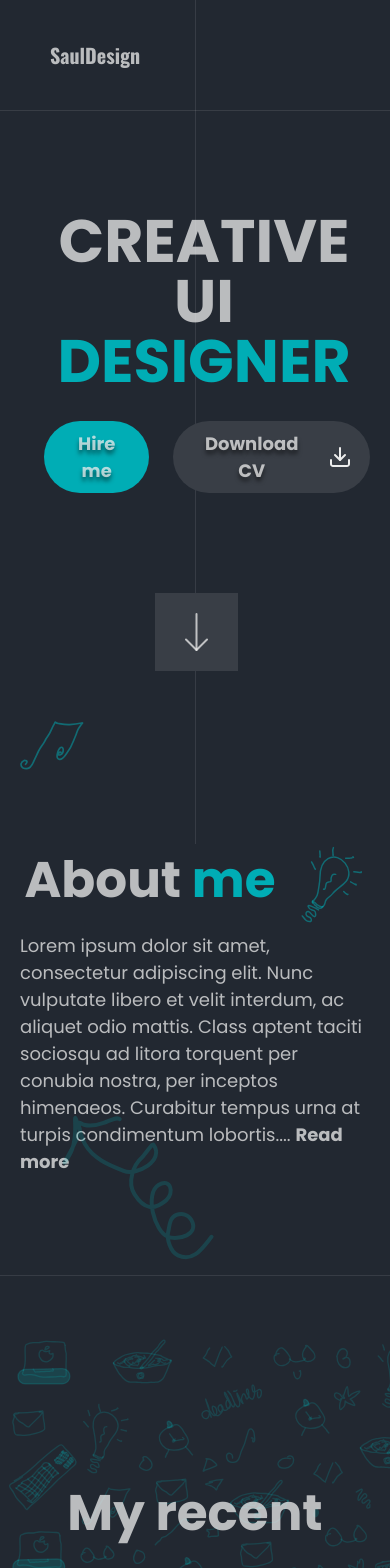
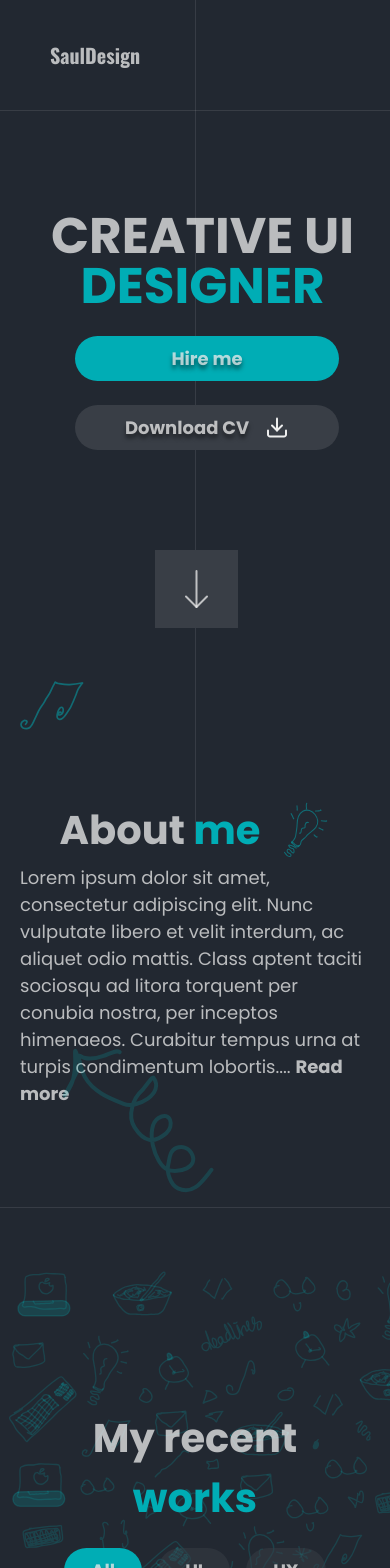
Before and after one commit to Vinicius-Rubia/Landing_Page_Portfolio_React, a React (Vite) app: page / in a window 390 px wide. Shown: the top 1568 px of the page. Built offline with nearby package versions, Linux system fonts and the light colour scheme.

Commit message:
finished responsive

```diff
--- a/src/components/About/index.scss
+++ b/src/components/About/index.scss
@@ -82,3 +82,15 @@
     padding: 5em 2em 10em;
   }
 }
+
+@media (max-width: 400px) {
+  #about {
+    .side-left {
+      width: 100%;
+
+      img {
+        width: 5em;
+      }
+    }
+  }
+}
--- a/src/components/CardJobs/index.scss
+++ b/src/components/CardJobs/index.scss
@@ -22,3 +22,11 @@
     }
   }
 }
+
+@media (max-width: 500px) {
+  #jobs-card {
+    .job {
+      width: 95%;
+    }
+  }
+}
--- a/src/components/Footer/index.scss
+++ b/src/components/Footer/index.scss
@@ -60,3 +60,12 @@
     padding: 0 2em 3em;
   }
 }
+
+@media (max-width: 400px) {
+  #footer {
+    .menu-footer {
+      flex-direction: column;
+      align-items: center;
+    }
+  }
+}
--- a/src/components/Home/index.scss
+++ b/src/components/Home/index.scss
@@ -102,3 +102,32 @@
     }
   }
 }
+
+@media (max-width: 400px) {
+  #home {
+    .side-left {
+      h1 {
+        font-size: 5em;
+      }
+
+      .btn-actions {
+        flex-direction: column;
+
+        .btn a {
+          width: 90%;
+          justify-content: center;
+        }
+      }
+    }
+  }
+}
+
+@media (max-width: 330px) {
+  #home {
+    .side-left {
+      h1 {
+        font-size: 4em;
+      }
+    }
+  }
+}
--- a/src/styles/app.scss
+++ b/src/styles/app.scss
@@ -50,3 +50,15 @@ h2 {
     left: 50%;
   }
 }
+
+@media (max-width: 400px) {
+  h2 {
+    font-size: 4em;
+  }
+}
+
+@media (max-width: 330px) {
+  h2 {
+    font-size: 3em;
+  }
+}
```
